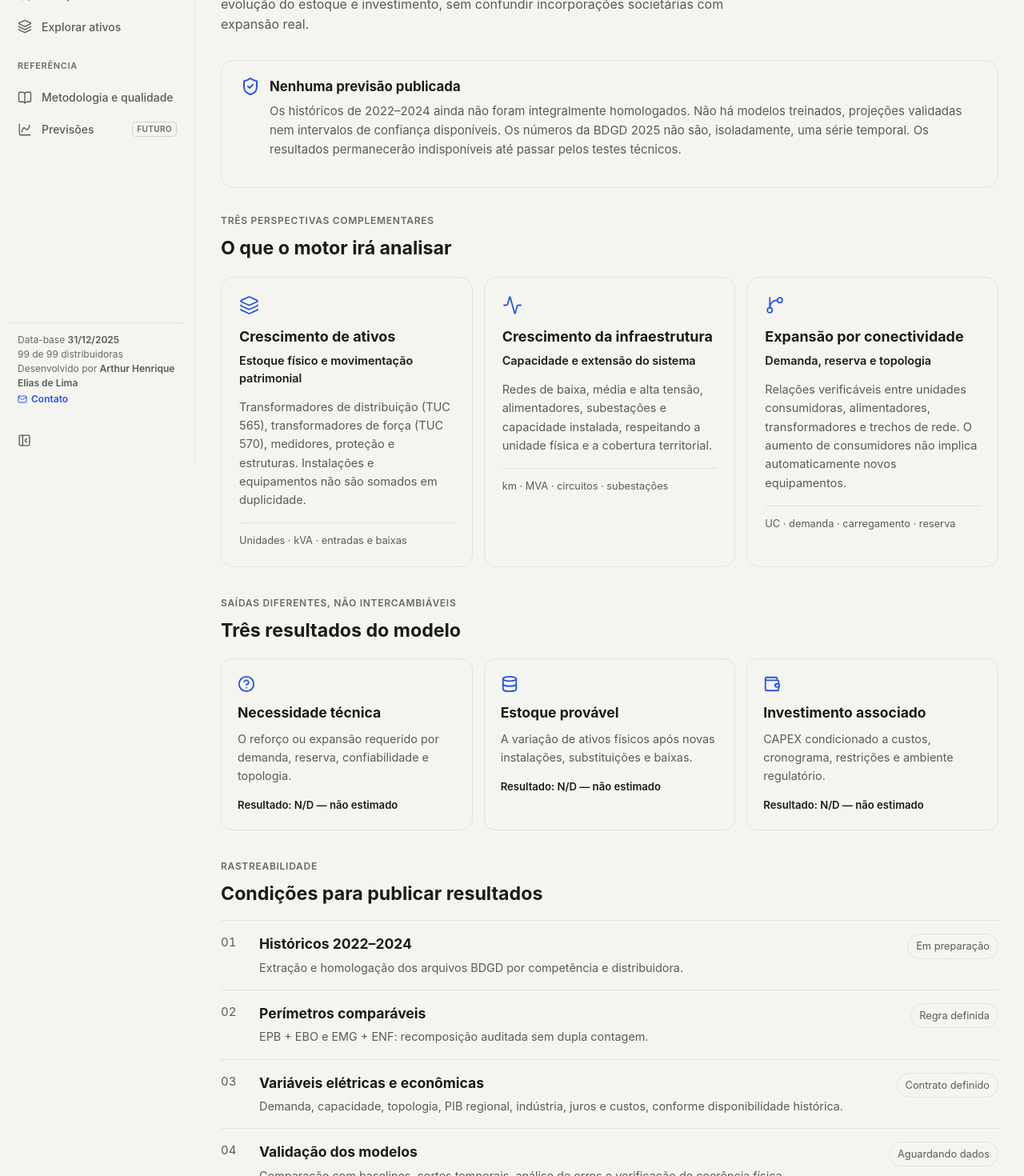
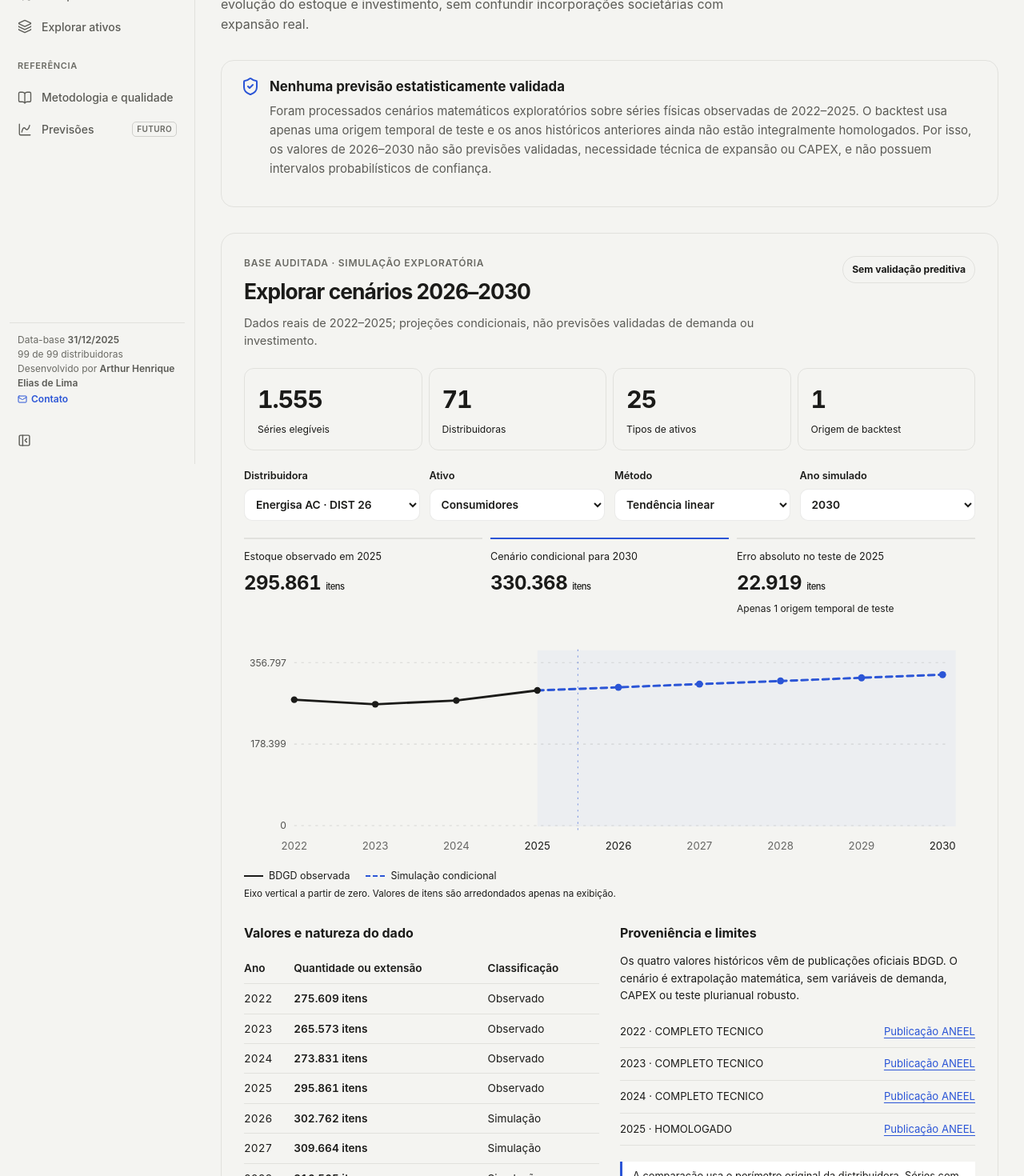
Before and after one commit to artelias/BDGD, a Next.js app in the folder nucleo-dados-bdgd/web/: page /previsoes in a window 1280 px wide. Shown: the part 220-1690 px from the top of the page at 80% size. Built offline with nearby package versions, Linux system fonts and the light colour scheme.

Commit message:
feat(previsoes): conectar cenarios reais na pagina e atualizar estado de validacao

```diff
--- a/nucleo-dados-bdgd/web/src/app/previsoes/page.tsx
+++ b/nucleo-dados-bdgd/web/src/app/previsoes/page.tsx
@@ -1,5 +1,6 @@
 import type { Metadata } from "next";
 import Link from "next/link";
+import { PrevisoesExploratorias } from "@/components/pages/PrevisoesExploratorias";
 import { Activity, ArrowUpRight, ChartSpline, CircleHelp, Database, GitBranch, Layers3, ShieldCheck, Wallet } from "lucide-react";
 
 export const metadata: Metadata = { title: "Previsões | Expansão elétrica" };
@@ -29,10 +30,10 @@ const perspectivas = [
 ] as const;
 
 const entregas = [
-  { nome: "Históricos 2022–2024", detalhe: "Extração e homologação dos arquivos BDGD por competência e distribuidora.", situacao: "Em preparação" },
-  { nome: "Perímetros comparáveis", detalhe: "EPB + EBO e EMG + ENF: recomposição auditada sem dupla contagem.", situacao: "Regra definida" },
+  { nome: "Históricos 2022–2024", detalhe: "Extração, validação técnica e auditoria das bases por competência e distribuidora. Homologação humana dos anos anteriores pendente.", situacao: "Auditoria concluída" },
+  { nome: "Perímetros comparáveis", detalhe: "EMR/ENF tratada contra dupla contagem; ponte EPB/EBO ainda depende de decisão humana.", situacao: "Parcialmente reconciliado" },
   { nome: "Variáveis elétricas e econômicas", detalhe: "Demanda, capacidade, topologia, PIB regional, indústria, juros e custos, conforme disponibilidade histórica.", situacao: "Contrato definido" },
-  { nome: "Validação dos modelos", detalhe: "Comparação com baselines, cortes temporais, análise de erros e verificação de coerência física.", situacao: "Aguardando dados" },
+  { nome: "Validação dos modelos", detalhe: "Backtest exploratório de persistência e tendência linear com corte em 2025; uma origem de teste, sem suficiência para homologação preditiva.", situacao: "Exploratório" },
   { nome: "Projeções publicáveis", detalhe: "Valores, horizontes e intervalos só após aprovação dos critérios de elegibilidade.", situacao: "Indisponível" },
 ] as const;
 
@@ -56,15 +57,15 @@ export default function Page() {
         <div style={{ display: "flex", alignItems: "flex-start", gap: 12 }}>
           <ShieldCheck size={24} color="var(--accent)" aria-hidden="true" style={{ flexShrink: 0 }} />
           <div>
-            <h2 style={{ fontSize: "1.05rem", fontWeight: 680, margin: 0 }}>Nenhuma previsão publicada</h2>
+            <h2 style={{ fontSize: "1.05rem", fontWeight: 680, margin: 0 }}>Nenhuma previsão estatisticamente validada</h2>
             <p className="muted" style={{ marginTop: 6, lineHeight: 1.6 }}>
-              Os históricos de 2022–2024 ainda não foram integralmente homologados. Não há modelos treinados,
-              projeções validadas nem intervalos de confiança disponíveis. Os números da BDGD 2025 não são,
-              isoladamente, uma série temporal. Os resultados permanecerão indisponíveis até passar pelos testes técnicos.
+              Foram processados cenários matemáticos exploratórios sobre séries físicas observadas de 2022–2025. O backtest usa apenas uma origem temporal de teste e os anos históricos anteriores ainda não estão integralmente homologados. Por isso, os valores de 2026–2030 não são previsões validadas, necessidade técnica de expansão ou CAPEX, e não possuem intervalos probabilísticos de confiança.
             </p>
           </div>
         </div>
       </section>
+
+      <PrevisoesExploratorias />
 
       <section aria-labelledby="perspectivas-title" style={{ marginBottom: 36 }}>
         <div className="eyebrow">Três perspectivas complementares</div>
@@ -122,8 +123,7 @@ export default function Page() {
 
       <footer style={{ borderTop: "1px solid var(--hairline)", paddingTop: 18, display: "flex", gap: 16, flexWrap: "wrap", alignItems: "center" }}>
         <p className="muted" style={{ fontSize: ".85rem", flex: "1 1 280px", margin: 0 }}>
-          Histórico, cenários condicionais e previsões estatisticamente validadas serão apresentados separadamente.
-          Nenhum resultado é inferido de números ilustrativos.
+          Histórico e cenários condicionais aparecem separadamente. Não há previsão estatisticamente validada publicada; nenhum valor é inferido de exemplos ilustrativos.
         </p>
         <Link href="/panorama" style={{ display: "inline-flex", alignItems: "center", gap: 6, fontWeight: 600, fontSize: ".88rem" }}>
           Explorar dados observados <ArrowUpRight size={16} aria-hidden="true" />
```
